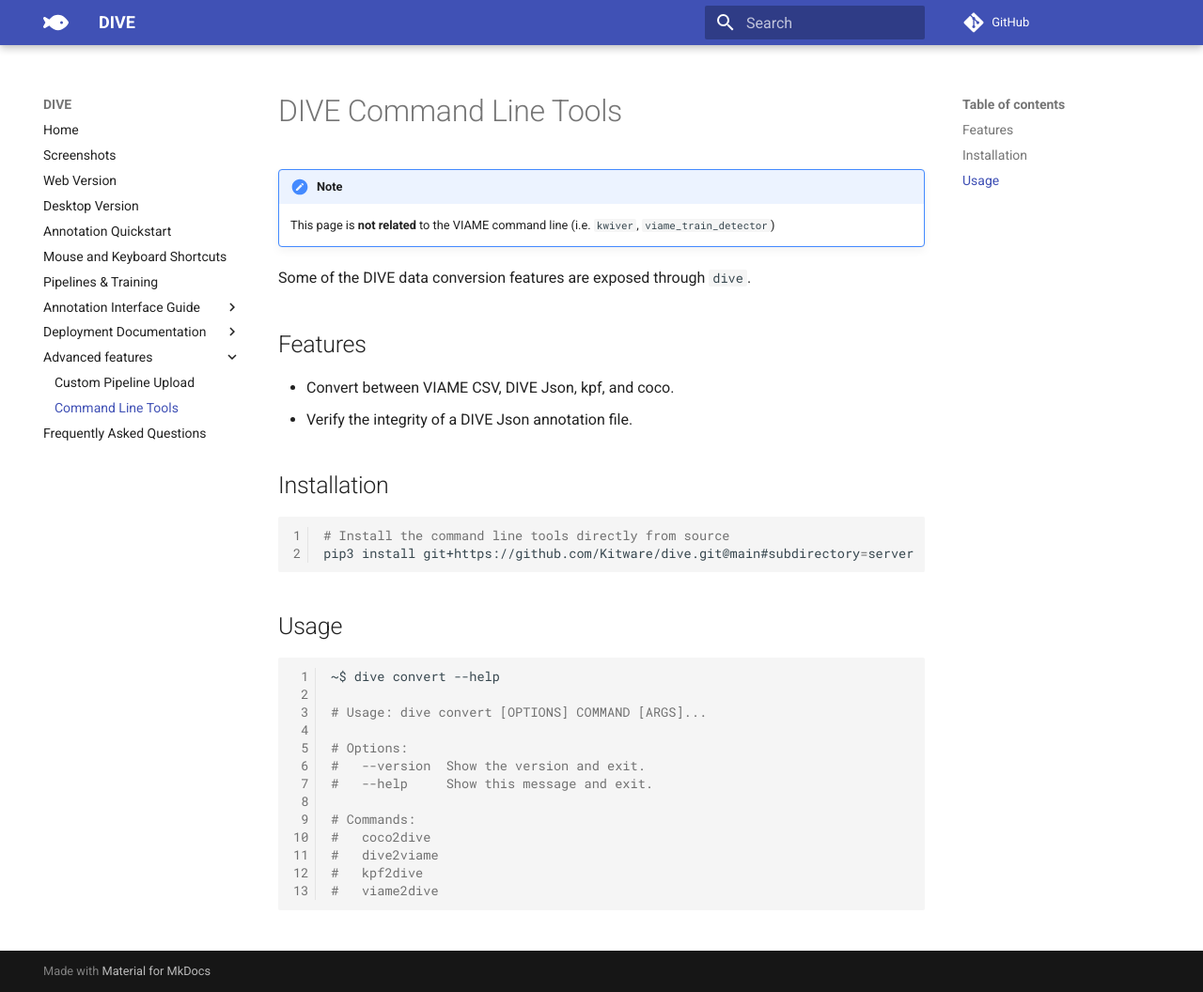
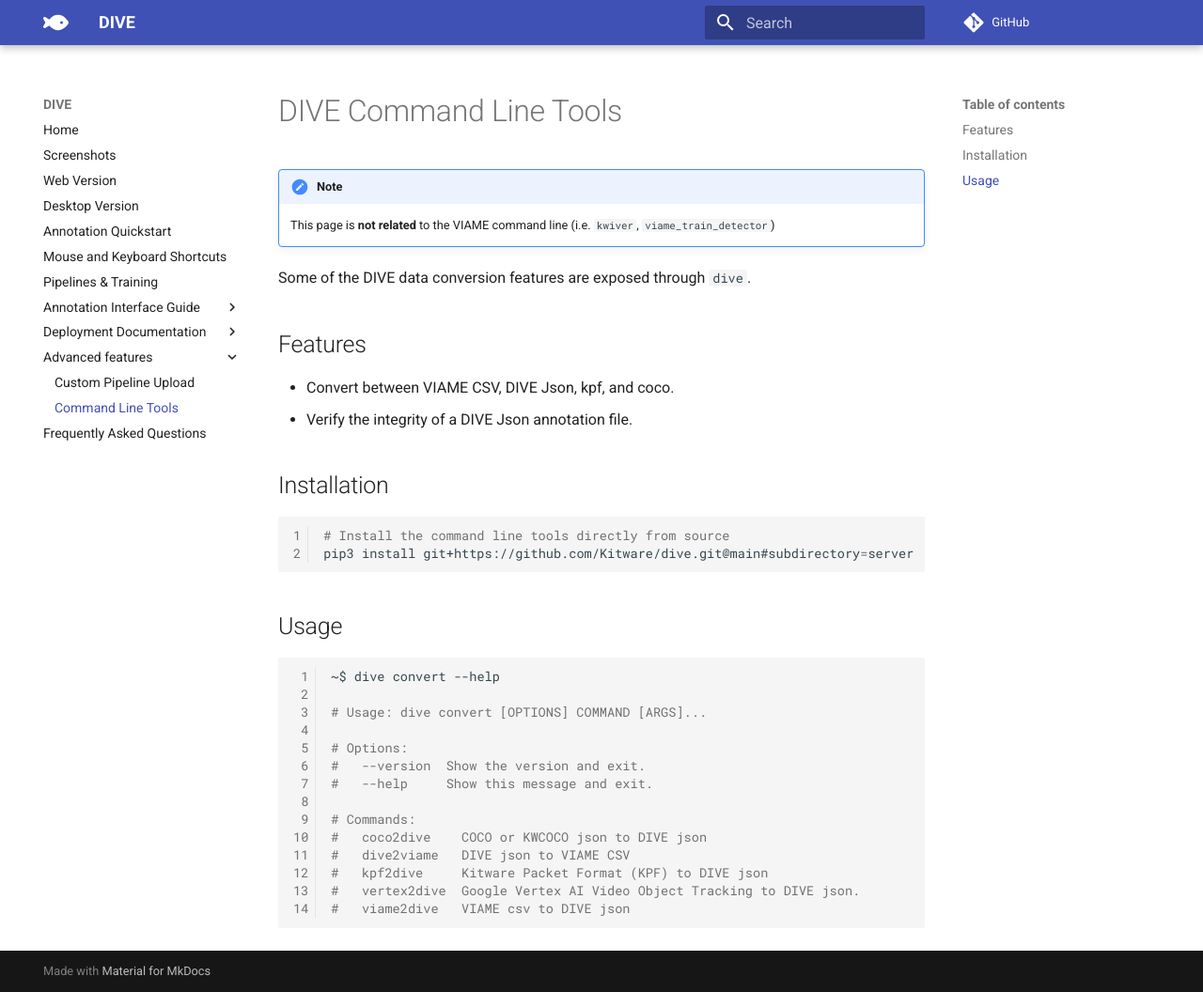
Before and after one commit to Kitware/dive, an MkDocs documentation site: the page built from docs/Command-Line-Tools.md, in a window 1280 px wide and 1056 px high. Shown: the whole window at 94% size. Built offline with MkDocs 1.6.1 and Material for MkDocs 9.7.7, drawn with Linux system fonts in a browser that asks for light colours; comment, search, counter and statistics services are not loaded.

Commit message:
Update docs

````diff
--- a/docs/Command-Line-Tools.md
+++ b/docs/Command-Line-Tools.md
@@ -30,8 +30,9 @@ pip3 install git+https://github.com/Kitware/dive.git@main#subdirectory=server
 #   --help     Show this message and exit.
 
 # Commands:
-#   coco2dive
-#   dive2viame
-#   kpf2dive
-#   viame2dive
+#   coco2dive    COCO or KWCOCO json to DIVE json
+#   dive2viame   DIVE json to VIAME CSV
+#   kpf2dive     Kitware Packet Format (KPF) to DIVE json
+#   vertex2dive  Google Vertex AI Video Object Tracking to DIVE json.
+#   viame2dive   VIAME csv to DIVE json
 ```
````
